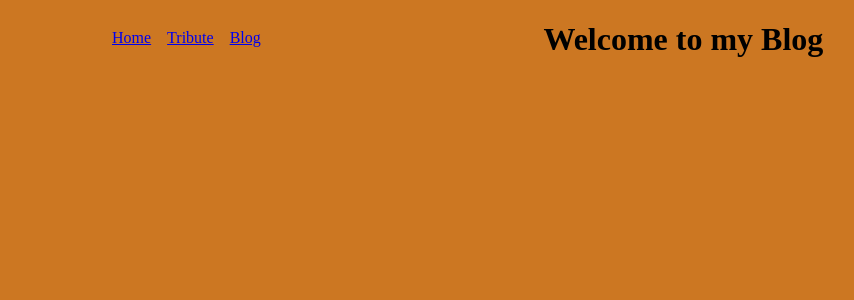
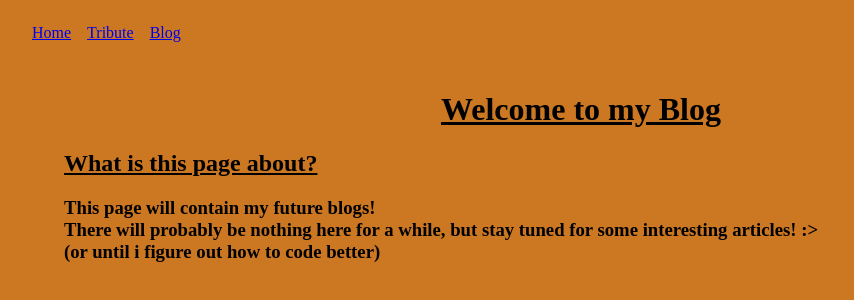
Before and after one commit to miko103/miko103.github.io, a plain HTML site: page blog/homepage.html in a window 1280 px wide. Shown: the whole page, without its empty margins (24-878 px from the left). Drawn offline with Linux system fonts and the light colour scheme.

Commit message:
large changes to blog

```diff
--- a/blog/homepage.html
+++ b/blog/homepage.html
@@ -4,16 +4,19 @@
         <link rel="stylesheet" href="styles.css">
     </head>
     <body class="body1">
-        <div class="abc123">
+        <div>
             <ul>
                 <li class="navbar"><a href="../index.html">Home</a></li>
                 <li class="navbar"><a href="../tribute/tribute.html">Tribute</a></li>
                 <li class="navbar"><a href="./homepage.html">Blog</a></li>
             </ul>
-            <div>
-                <h1 class="title">Welcome to my Blog</h1>
-            </div>
+            <br><br><br>
+        </div>
+        <div class="marginalised"><!--Main Div-->
+            <h1 class="title"><u>Welcome to my Blog</u></h1>
             <!--Carry on here-->
+            <h2><u>What is this page about?</u></h2>
+            <h3>This page will contain my future blogs!<br>There will probably be nothing here for a while, but stay tuned for some interesting articles! :><br>(or until i figure out how to code better)</h3>
         </div>
     </body>
 </html>
--- a/blog/styles.css
+++ b/blog/styles.css
@@ -20,7 +20,7 @@ h1.title{
     text-align:center;
     font-size: 200%;
 }
-div.abc123{
+.marginalised{
     margin-right: 150px;
     margin-left: 80px;
 }
```
